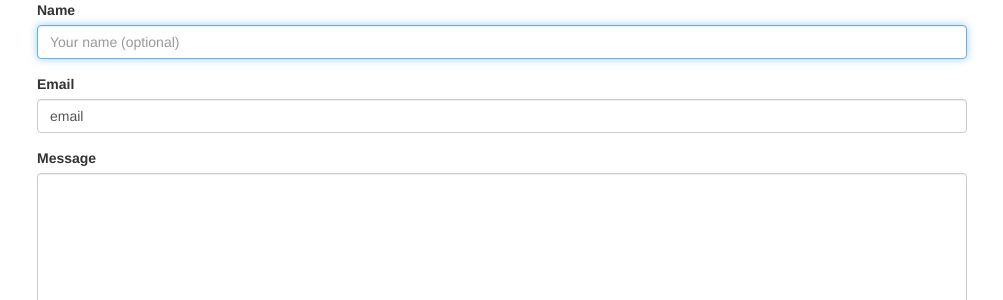
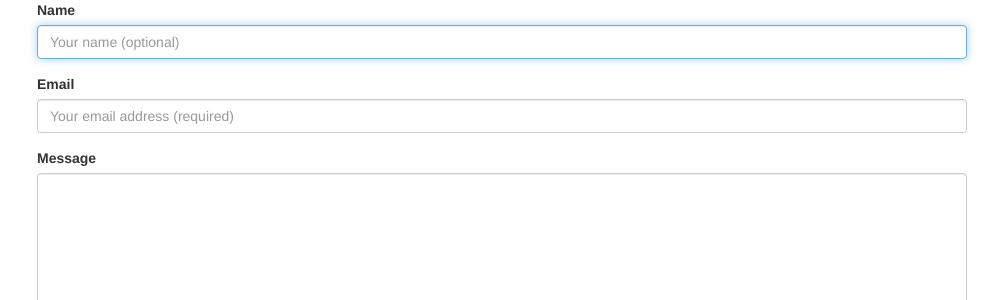
Before and after one commit to mikej/josephson.org-jekyll, a Jekyll site: the page built from contact.html, in a window 1280 px wide. Shown: the part 266-566 px from the top of the page, without its empty margins (138-1141 px from the left). Built offline with Jekyll 4.4.1, drawn with Linux system fonts in a browser that asks for light colours; nearby versions of some CDN libraries.

Commit message:
remove initial value form email field

```diff
--- a/contact.html
+++ b/contact.html
@@ -56,7 +56,7 @@ document.write('<a href="&#109;&#97;&#105;&#108;&#116;&#111;&#58;' + '&#109;&#10
     </div>
     <div class="form-group">
         <label for="email">Email</label>
-        <input name="email" value="email" type="email" class="form-control" id="email" placeholder="Your email address (required)">
+        <input name="email" value="" type="email" class="form-control" id="email" placeholder="Your email address (required)">
     </div>
     <div class="form-group">
         <label for="message">Message</label>
```
